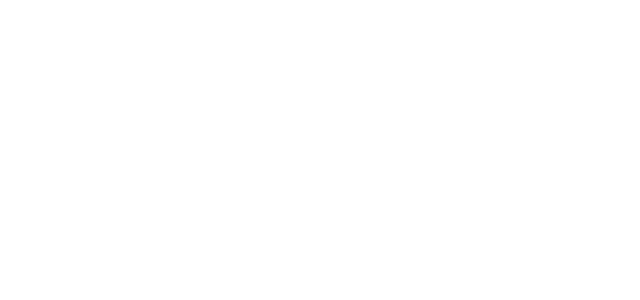
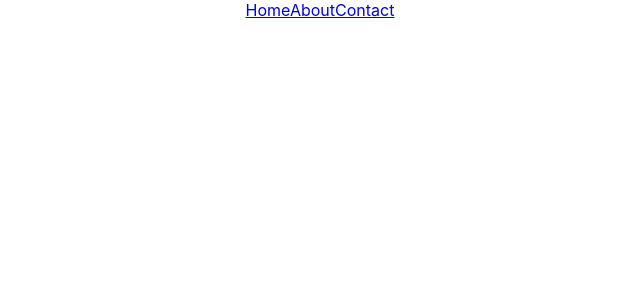
Before and after one commit to josephtawil/React-Router-DOM, a React (Create React App) app: page / in a window 1280 px wide. Shown: the top 300 px of the page, without its empty margins (320-960 px from the left). Built offline with nearby package versions, Linux system fonts and the light colour scheme.

Commit message:
using link

```diff
--- a/src/App.js
+++ b/src/App.js
@@ -1,11 +1,15 @@
 import React from 'react';
-import logo from './logo.svg';
+import { BrowserRouter as Router, Link, Route, Switch} from 'react-router-dom';
 import './App.css';
 
 function App() {
   return (
     <div className="App">
-
+     <Router>
+       <Link to="/">Home</Link>
+       <Link to="/about">About</Link>
+       <Link to="/contact">Contact</Link>
+     </Router>
     </div>
   );
 }
```
